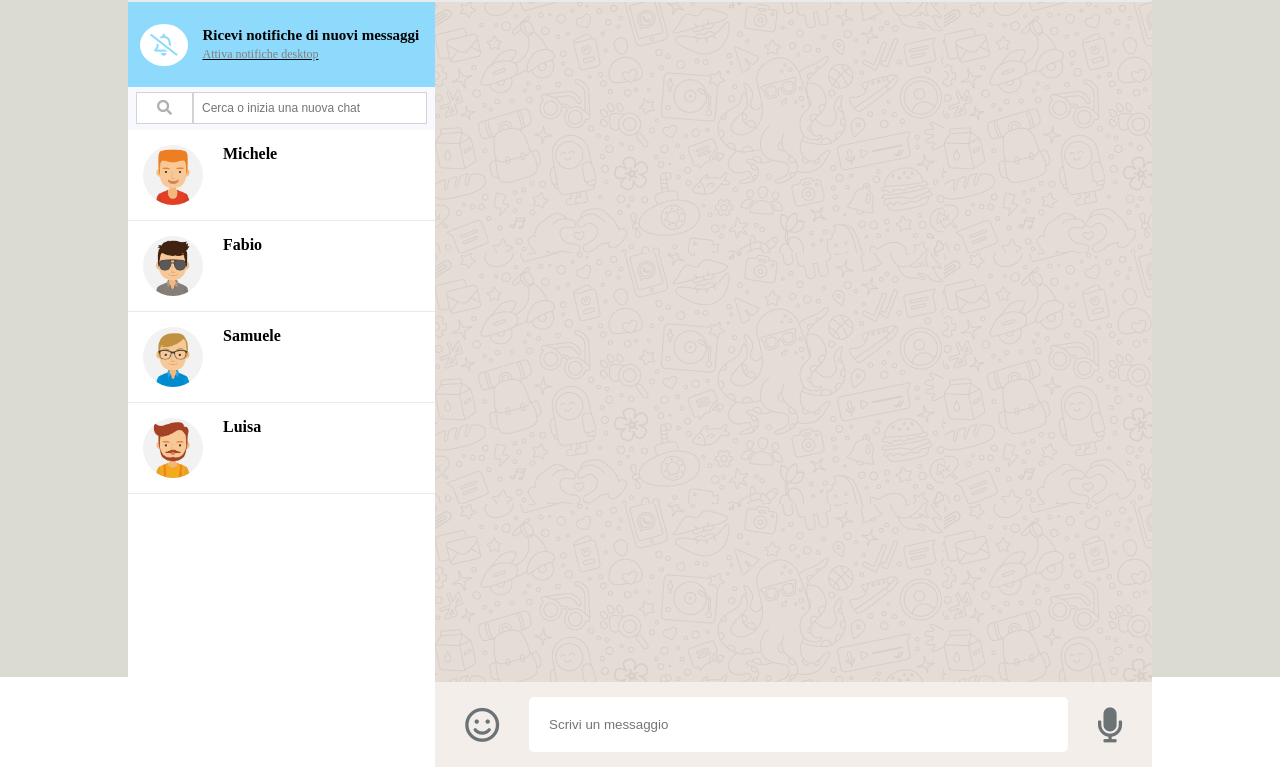
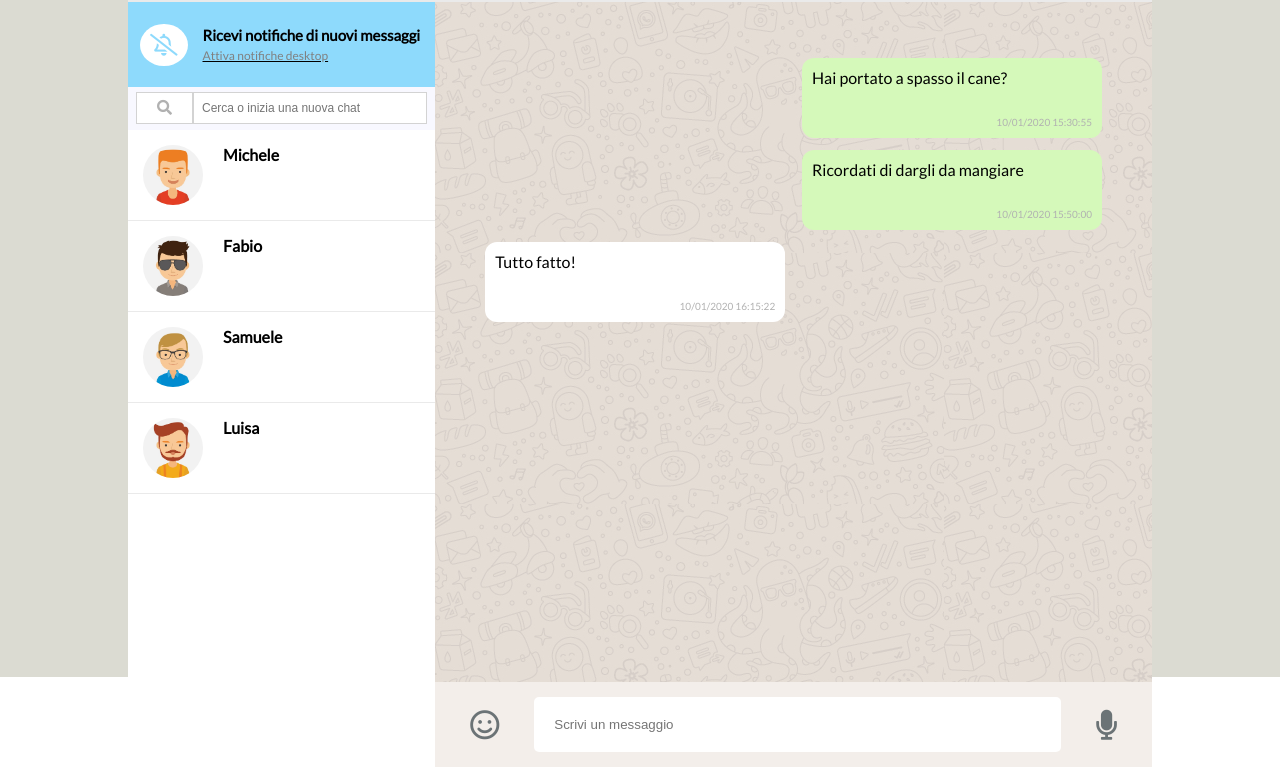
Before and after one commit to Beatrice-Castagno/vue-boolzapp, a plain HTML site: page index.html in a window 1280 px wide. Shown: the part 123-890 px from the top of the page. Drawn offline with nearby package versions, Linux system fonts and the light colour scheme.

Commit message:
Aggiunta visualizzazione chat  + aggiustati effetti css

```diff
--- a/css/style.css
+++ b/css/style.css
@@ -9,7 +9,11 @@
  height: 100vh;
 }
 
-/* background */
+body {
+ font-family: 'Lato', sans-serif;
+}
+
+/* background e color */
 .bg-green {
   position:relative;
   height: 15%;
@@ -23,7 +27,15 @@
   width: 100%;
   background-color: #DBDBD2;
 }
-/* /background */
+
+.lightgreen {
+  background-color: #D5F9BA;
+}
+
+.white {
+  background-color: #fff;
+}
+/* /background e color*/
 
 .container-box {
   position: absolute;
@@ -158,6 +170,7 @@ flex-direction: column;
   width:100%;
   padding: 15px;
   border-bottom: 1px solid #EAEAEA;
+  cursor: pointer;
 }
 
 .avatar-contact {
@@ -196,7 +209,45 @@ flex-direction: column;
   height: 80%;
   width: 100%;
   background-image: url("../img/mine.jpg");
+  padding: 50px;
 }
+.container-msg {
+  display: flex;
+  flex-direction: column;
+}
+
+.container-msg-sent {
+  align-items: flex-end;
+}
+
+.container-msg-recived {
+  align-items: flex-start;
+}
+
+.msg-sent,
+.msg-recived {
+ display: flex;
+ flex-direction: column;
+  height: 80px;
+  width: 300px;
+  border-radius: 12px;
+  border: none;
+  padding: 10px;
+  margin: 6px 0;
+}
+
+.container-date-hour {
+  height: 100%;
+  display: flex;
+  justify-content: flex-end;
+  align-items: flex-end ;
+}
+
+.date-hour {
+  font-size: 10px;
+  color: #B1B1B1;
+}
+
 /* /main conversation */
 /* box input msg */
 .input-text-msg {
@@ -209,9 +260,9 @@ flex-direction: column;
 
 .fa-smile,
 .fa-microphone {
-  font-size: 35px;
+  font-size: 30px;
   color: #6B7376;
-  padding: 0 30px;
+  padding: 0 35px;
 }
 
 .fa-smile:hover {
--- a/index.html
+++ b/index.html
@@ -7,6 +7,10 @@
   <!-- FONTAWESOME -->
   <link rel="stylesheet" href="https://cdnjs.cloudflare.com/ajax/libs/font-awesome/5.15.3/css/all.min.css" integrity="sha512-iBBXm8fW90+nuLcSKlbmrPcLa0OT92xO1BIsZ+ywDWZCvqsWgccV3gFoRBv0z+8dLJgyAHIhR35VZc2oM/gI1w==" crossorigin="anonymous" />
   <!-- /FONTAWESOME -->
+  <!-- FONT GOOGLE -->
+  <link rel="preconnect" href="https://fonts.gstatic.com">
+  <link href="https://fonts.googleapis.com/css2?family=Lato&display=swap" rel="stylesheet">
+  <!-- /FONT GOOGLE -->
   <link rel="stylesheet" href="css/style.css">
   <script src="https://cdn.jsdelivr.net/npm/vue"></script>
   <title>BOOLZAP</title>
@@ -58,14 +62,14 @@
               <button type="button"><i class="fas fa-search"></i></button>
             </div>
 
-              <input class="input-search" type="text" placeholder="Cerca o inizia una nuova chat" v-model="inputContact">
+              <input class="input-search" type="text" placeholder="Cerca o inizia una nuova chat">
 
           </div>
           <!-- /input ricerca -->
           <!-- box elenco conversazioni -->
           <div class="conversations">
-            <div class="single-conversation" v-for="element in contacts" @click="viewConversation(element)">
-              <img class="avatar-contact" v-bind:src=`img/avatar${element.avatar}.jpg` alt="avatar contatto">
+            <div class="single-conversation" v-for="element in contacts" @click="viewConversation(element); cambiaColore(element);" v-bind:style='{backgroundColor: element.colore}'>
+              <img class="avatar-contact" v-bind:src="'img/avatar' + element.avatar + '.jpg'" v-bind:alt="element.name">
               <h4>{{element.name}}</h4>
             </div>
           </div>
@@ -91,7 +95,28 @@
               <!-- /icone -->
             </div>
             <!-- /box avatar e orario accesso conversazione utente -->
-            <div class="bg-conversation"></div>
+            <!-- box visualizzazione messaggi -->
+            <div class="bg-conversation">
+                <div class="container-msg" v-bind:class="{'container-msg-sent' : element.status == 'sent', 'container-msg-recived' : element.status == 'recived'}" v-for="(element, index) in chatVisualizzata.messages">
+                  <!-- nuvola msg inviato -->
+                  <div class="msg-sent lightgreen" v-show="element.status == 'sent'">
+                    <p>{{element.message}}</p>
+                    <div class="container-date-hour">
+                      <span class="date-hour">{{element.date}}</span>
+                    </div>
+                  </div>
+                  <!-- /nuvola msg inviato -->
+                  <!-- nuvola msg ricevuto -->
+                  <div class="msg-recived white" v-show="element.status == 'received'">
+                    <p>{{element.message}}</p>
+                    <div class="container-date-hour">
+                      <span class="date-hour">{{element.date}}</span>
+                    </div>
+                  </div>
+                  <!-- /nuvola msg ricevuto -->
+                </div>
+            </div>
+            <!-- /box visualizzazione messaggi -->
             <!-- box input scrittura e invio msg -->
             <div class="input-text-msg">
               <a href="#"><i class="far fa-smile"></i></a>
--- a/js/script.js
+++ b/js/script.js
@@ -3,13 +3,13 @@ var app = new Vue (
     el: "#app",
     data: {
     avatarUtente: "img/avatar_io.jpg",
-    nomeUtente: "Nome Utente",
-    inputContact: "",
+    nomeUtente: "Beatrice Castagno",
     contacts: [
         {
             name: 'Michele',
             avatar: '_1',
             visible: true,
+            colore: "white",
             messages: [{
                 date: '10/01/2020 15:30:55',
                 message: 'Hai portato a spasso il cane?',
@@ -31,6 +31,7 @@ var app = new Vue (
             name: 'Fabio',
             avatar: '_2',
             visible: true,
+            colore: "white",
             messages: [{
                 date: '20/03/2020 16:30:00',
                 message: 'Ciao come stai?',
@@ -52,6 +53,7 @@ var app = new Vue (
             name: 'Samuele',
             avatar: '_3',
             visible: true,
+            colore: "white",
             messages: [{
                 date: '28/03/2020 10:10:40',
                 message: 'La Marianna va in campagna',
@@ -73,6 +75,7 @@ var app = new Vue (
             name: 'Luisa',
             avatar: '_4',
             visible: true,
+            colore: "white",
             messages: [{
                 date: '10/01/2020 15:30:55',
                 message: 'Lo sai che ha aperto una nuova pizzeria?',
@@ -95,7 +98,15 @@ var app = new Vue (
 
       getContact: function() {
         return this.contacts[0];
-      }
+      },
+
+      cambiaColore: function (element) {
+        this.contacts.forEach((item, i) => {
+          item.colore = 'white';
+        });
+        element.colore = 'lightgrey';
+      },
+
     },
 
     created: function () {
```
